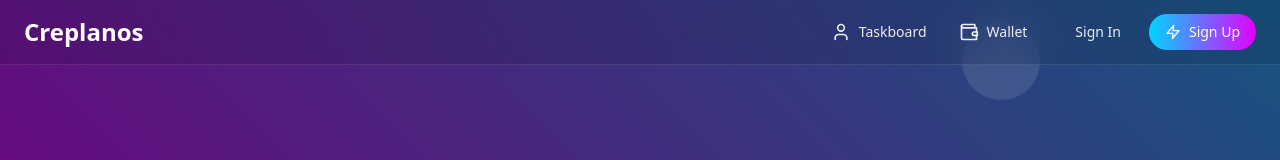
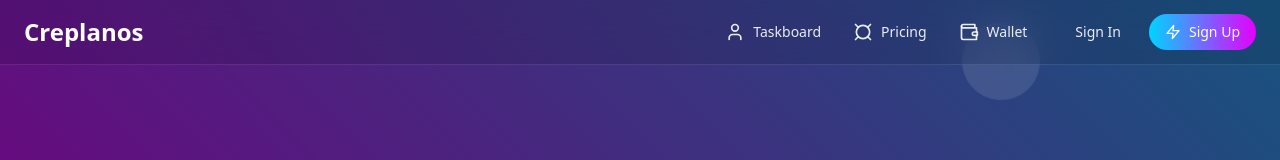
Before and after one commit to GranularX/creplanos_fire, a React (Vite) app: page / in a window 1280 px wide. Shown: the top 160 px of the page. Built offline with nearby package versions, Linux system fonts and the light colour scheme; no server answers.

Commit message:
Update Navbar.tsx

```diff
--- a/src/components/Navbar.tsx
+++ b/src/components/Navbar.tsx
@@ -1,6 +1,6 @@
 import React, { useState } from 'react';
 import { Link, useLocation } from 'react-router-dom';
-import { Zap, Menu, X, User, Wallet, Code ,Book} from 'lucide-react'; // Imported Code for API
+import { Zap, Menu, X, User, Wallet, Code ,Book, Currency} from 'lucide-react'; // Imported Code for API
 
 export function Navbar() {
   const location = useLocation();
@@ -33,7 +33,7 @@ export function Navbar() {
               <div className="hidden md:flex items-center">
                <NavLink to="/taskboard" icon={User}>Taskboard</NavLink>
 
-{/*                 <NavLink to="/user-profile" icon={User}>User</NavLink> */}
+                <NavLink to="/pricing" icon={Currency}>Pricing</NavLink>
                 <NavLink to="/wallet" icon={Wallet}>Wallet</NavLink>
                 {/* <NavLink to="/api" icon={Code}>API</NavLink> Updated Icon for API */}
                   {/* <NavLink to="https://learnsy.creplanos.com" icon={Book} target="_blank">LearnsyAI</NavLink> Updated Icon for API */}
@@ -69,6 +69,7 @@ export function Navbar() {
         {!isAuthPage && isMenuOpen && (
           <div className="md:hidden py-4 space-y-2 border-t border-white/10">
      <NavLink to="/taskboard" icon={User}>Taskboard</NavLink>
+     <NavLink to="/pricing" icon={Currency}>Pricing</NavLink>
             {/* <NavLink to="/user-profile" icon={User}>User</NavLink> */}
             <NavLink to="/wallet" icon={Wallet}>Wallet</NavLink>
             {/* <NavLink to="/api" icon={Code}>API</NavLink> Updated Icon for API */}
```
